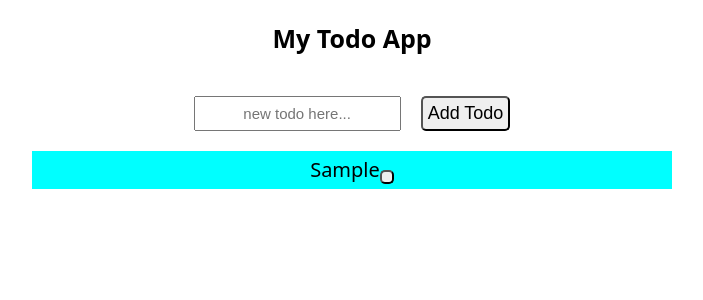
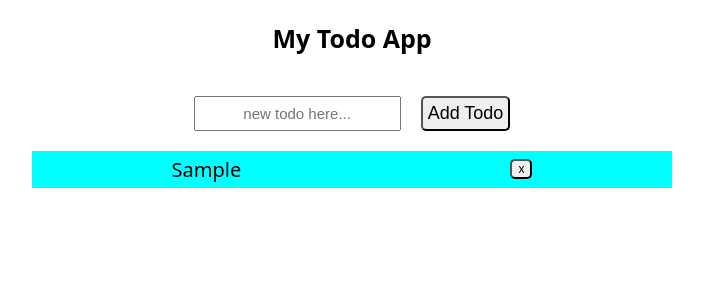
Before and after one commit to great-timofey/todo-app, a React (Create React App) app: page / in a window 1280 px wide. Both pictures are taken after typing "Sample" into the empty fields and a click on the button "Add Todo". Shown: the top 300 px of the page, without its empty margins (288-991 px from the left). Built offline with nearby package versions, Linux system fonts and the light colour scheme.

Commit message:
removed button

```diff
--- a/src/components/AddTodo.js
+++ b/src/components/AddTodo.js
@@ -1,19 +1,32 @@
 import React, { Component } from 'react';
 import styled, { css } from 'styled-components';
-import Button from './Button';
 import { addTodo } from '../AC';
 import { connect } from 'react-redux';
 
 const AddTodoContainer = styled.div`
-  padding: 20px
-  display: flex
-  justify-content: center
+  padding: 20px;
+  display: flex;
+  justify-content: center;
 `;
 
 const Input = styled.input`
-  font-size: 15px
-  margin-right: 20px
-  text-align: center
+  font-size: 15px;
+  margin-right: 20px;
+  text-align: center;
+`;
+
+const Button = styled.button`
+  font-size: 18px;
+  border-radius: 5px;
+  padding: 5px;
+  transition: 0.2s;
+  &:hover {
+    cursor: pointer;
+    border: 1px solid black;
+    color: white;
+    background-color: black;
+    transition: 0.2s;
+  }
 `;
 
 const AddTodo = ({ dispatch }) => {
@@ -26,14 +39,15 @@ const AddTodo = ({ dispatch }) => {
         innerRef={node => input = node}
       />
       <Button
-        text='Add Todo'
         onClick={() => {
             if (!input.value.trim()) { return; }
             dispatch(addTodo(input.value));
             input.value = '';
           }
         }
-      />
+      >
+        Add Todo
+      </Button>
     </AddTodoContainer>
   )
 };
--- a/src/components/Button.js
+++ /dev/null
@@ -1,20 +0,0 @@
-import React, { Component } from 'react';
-import styled, { css } from 'styled-components';
-
-const Button = styled.button`
-  font-size: 18px
-  border-radius: 5px
-  padding: 5px
-  transition: 0.2s
-  &:hover {
-    cursor: pointer
-    border: 1px solid black
-    color: white
-    background-color: black
-    transition: 0.2s
-  }
-`
-
-export default ({ text, onClick }) => {
-  return <Button onClick={onClick}>{text}</Button>
-}
--- a/src/components/Todo.js
+++ b/src/components/Todo.js
@@ -1,6 +1,5 @@
 import React, { Component } from 'react';
 import styled, { css } from 'styled-components';
-import Button from './Button';
 import { connect } from 'react-redux';
 
 const ItemContainer = styled.li`
@@ -8,6 +7,21 @@ const ItemContainer = styled.li`
   padding: 5px;
   text-align: center;
   margin-bottom: 5px;
+  display: flex;
+  justify-content: space-around;
+  align-items: center;
+`;
+
+const Button = styled.button`
+  font-size: 12px;
+  border-radius: 5px;
+  transition: 0.1s;
+  &:hover {
+    cursor: pointer;
+    color: yellow;
+    background-color: red;
+    transition: 0.1s;
+  }
 `;
 
 const Item = ({ text, key, dispatch }) => {
@@ -20,7 +34,7 @@ const Item = ({ text, key, dispatch }) => {
           }
         }
       >
-        Remove Todo
+        x
       </Button>
     </ItemContainer>
   )
```
